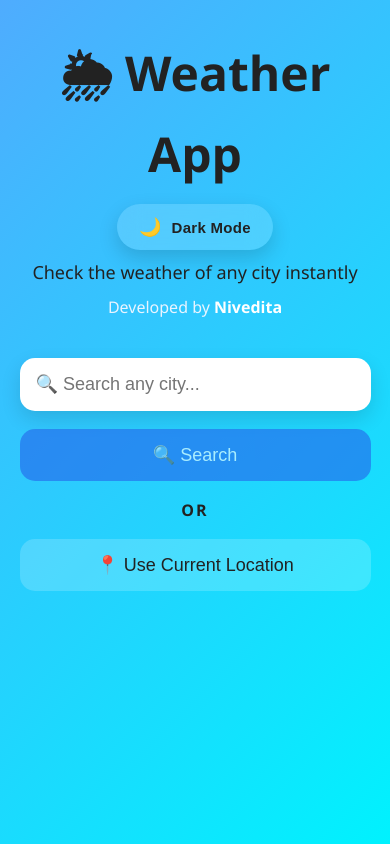
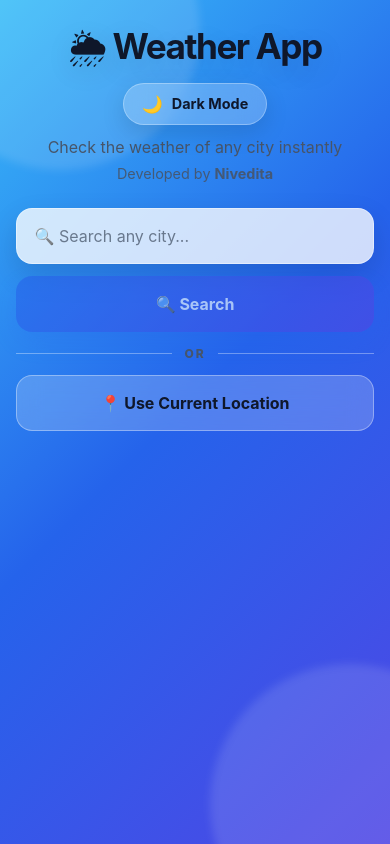
Before and after one commit to Nivedita-18/react-weather-app, a React (Vite) app: page / in a window 390 px wide. Built offline with nearby package versions, Linux system fonts and the light colour scheme; no server answers.

Commit message:
Polish weather app UI and responsive design

```diff
--- a/src/index.css
+++ b/src/index.css
@@ -1,343 +1,379 @@
-*{
-  margin:0;
-  padding:0;
-  box-sizing:border-box;
+* {
+  margin: 0;
+  padding: 0;
+  box-sizing: border-box;
 }
 
-:root{
-
-  --background:#ffffff;
-
-  --text:#222222;
-
-  --text-secondary:#555555;
-
-  --card:rgba(255,255,255,.18);
-
-  --input:#ffffff;
-
-  --button:#2563eb;
-
-  --button-text:white;
-
+:root {
+  font-family: Inter, system-ui, -apple-system, BlinkMacSystemFont, "Segoe UI", sans-serif;
+  color: #0f172a;
+  background: #0f172a;
+  font-synthesis: none;
+  text-rendering: optimizeLegibility;
 }
 
-body{
-  font-family: "Segoe UI", sans-serif;
-  margin: 0;
+body {
+  min-width: 320px;
   min-height: 100vh;
 }
 
-.container{
-  width:100%;
-  min-height:100vh;
-  padding:40px 0;
-}
-.content{
-  width:90%;
-  max-width:900px;
-  margin:auto;
+button,
+input {
+  font: inherit;
 }
 
-header{
-  text-align:center;
-  color:var(--text);
+button {
+  -webkit-tap-highlight-color: transparent;
 }
 
-header h1{
-  font-size:48px;
+.container {
+  min-height: 100vh;
+  padding: 42px 0 64px;
+  transition: background 0.7s ease, color 0.3s ease;
+  position: relative;
+  overflow: hidden;
 }
 
-header p{
-  margin-top:10px;
-  font-size:18px;
+.container::before,
+.container::after {
+  content: "";
+  position: absolute;
+  width: 280px;
+  height: 280px;
+  border-radius: 50%;
+  background: rgba(255, 255, 255, 0.12);
+  filter: blur(4px);
+  pointer-events: none;
 }
 
-/* ===== Search Box ===== */
-
-.search-box{
-  margin-top:40px;
-  display:flex;
-  justify-content:center;
-  gap:12px;
+.container::before {
+  top: -110px;
+  left: -80px;
 }
 
-.search-box input{
-  width:350px;
-  padding:14px;
-  border:none;
-  border-radius:10px;
-  font-size:16px;
-  outline:none;
+.container::after {
+  right: -100px;
+  bottom: -100px;
 }
 
-.search-box button{
-  padding:14px 24px;
-  border:none;
-  border-radius:10px;
-  background:#2563eb;
-  color:white;
-  font-size:16px;
-  cursor:pointer;
-  transition:.3s;
+.content {
+  width: min(94%, 1080px);
+  margin: 0 auto;
+  position: relative;
+  z-index: 1;
 }
 
-.search-box button:hover{
-  background:#1d4ed8;
+header {
+  text-align: center;
+  color: var(--text);
+  margin-bottom: 26px;
 }
 
-.developer{
-  margin-top:12px;
-  font-size:16px;
-  color:#eaf4ff;
+header h1 {
+  font-size: clamp(2.2rem, 5vw, 4rem);
+  line-height: 1.05;
+  letter-spacing: -1.5px;
+  text-shadow: 0 8px 30px rgba(0, 0, 0, 0.12);
 }
 
-.developer strong{
-  color:#ffffff;
+header p {
+  margin-top: 12px;
+  font-size: 1rem;
+  color: var(--text-secondary);
 }
 
-
-/* ===== Modern Search Section ===== */
-
-.search-container{
-  max-width:500px;
-  margin:40px auto;
-  display:flex;
-  flex-direction:column;
-  gap:18px;
+.developer {
+  font-size: 0.9rem !important;
+  margin-top: 8px !important;
+  opacity: 0.9;
 }
 
-.search-container input{
-  width:100%;
-  padding:16px;
-  font-size:18px;
-  border:none;
-  border-radius:15px;
-  outline:none;
+.developer strong {
+  color: inherit;
+}
+
+.theme-btn {
+  margin-top: 18px;
+  padding: 10px 18px;
+  display: inline-flex;
+  align-items: center;
+  gap: 9px;
+  background: rgba(255, 255, 255, 0.22);
+  color: var(--text);
+  border: 1px solid rgba(255, 255, 255, 0.3);
+  border-radius: 999px;
+  cursor: pointer;
+  font-size: 0.9rem;
+  font-weight: 700;
+  backdrop-filter: blur(14px);
+  box-shadow: 0 8px 24px rgba(0, 0, 0, 0.12);
+  transition: 0.25s ease;
+}
+
+.theme-btn:hover {
+  transform: translateY(-2px);
+  background: rgba(255, 255, 255, 0.34);
+}
+
+.theme-btn:active {
+  transform: scale(0.97);
+}
+
+.theme-icon {
+  font-size: 1.05rem;
+}
+
+/* Search */
+.search-container {
+  width: min(100%, 720px);
+  margin: 28px auto 30px;
+  display: grid;
+  grid-template-columns: 1fr auto;
+  gap: 12px;
+}
+
+.search-container input {
+  width: 100%;
+  min-height: 56px;
+  padding: 0 18px;
+  border: 1px solid rgba(255, 255, 255, 0.4);
+  border-radius: 16px;
+  outline: none;
   background: var(--input);
   color: var(--text);
-  box-shadow:0 8px 20px rgba(0,0,0,.12);
+  box-shadow: 0 12px 30px rgba(0, 0, 0, 0.12);
+  transition: 0.25s ease;
 }
 
-.search-container button{
-  padding:15px;
-  font-size:18px;
-  border:none;
-  border-radius:15px;
-  cursor:pointer;
-  transition:.3s;
+.search-container input::placeholder {
+  color: var(--text-secondary);
+  opacity: 0.75;
 }
 
-.search-container button:first-of-type{
-  background:#2563eb;
-  color:white;
+.search-container input:focus {
+  border-color: #2563eb;
+  box-shadow: 0 0 0 4px rgba(37, 99, 235, 0.15), 0 12px 30px rgba(0, 0, 0, 0.12);
 }
 
-.search-container button:first-of-type:hover{
-  background:#1d4ed8;
+.search-container button {
+  min-height: 56px;
+  padding: 0 22px;
+  border: none;
+  border-radius: 16px;
+  cursor: pointer;
+  font-weight: 700;
+  transition: 0.25s ease;
 }
 
-.location-btn{
-    background:var(--card);
-    color:var(--text);
-    border:2px solid #2563eb;
+.search-container button:first-of-type {
+  background: linear-gradient(135deg, #2563eb, #4f46e5);
+  color: white;
+  box-shadow: 0 10px 24px rgba(37, 99, 235, 0.28);
 }
 
-.location-btn:hover{
-  background:#2563eb;
-  color:white;
+.search-container button:first-of-type:hover:not(:disabled) {
+  transform: translateY(-2px);
+  box-shadow: 0 14px 28px rgba(37, 99, 235, 0.35);
 }
 
-.divider{
-  display:flex;
-  align-items:center;
-  justify-content:center;
+.search-container button:disabled {
+  opacity: 0.6;
+  cursor: not-allowed;
 }
 
-.divider span{
-  color:var(--text);
-  font-weight:bold;
-  letter-spacing:2px;
+.divider {
+  grid-column: 1 / -1;
+  display: flex;
+  align-items: center;
+  gap: 12px;
+  margin: 2px 0;
 }
 
-/* Modern Weather Card */
-
-.weather-card{
-  margin-top:35px;
-  background:var(--card);
-  backdrop-filter:blur(15px);
-  border-radius:25px;
-  padding:35px;
-  color: inherit;
-  text-align:center;
-  box-shadow:0 10px 30px rgba(0,0,0,.15);
-
-  animation: fadeUp .5s ease;
+.divider::before,
+.divider::after {
+  content: "";
+  height: 1px;
+  flex: 1;
+  background: rgba(255, 255, 255, 0.35);
 }
 
-.weather-card img{
-  width:130px;
+.divider span {
+  color: var(--text-secondary);
+  font-size: 0.75rem;
+  font-weight: 800;
+  letter-spacing: 2px;
 }
 
-.weather-card h1{
-  font-size:70px;
-  margin:10px 0;
+.location-btn {
+  grid-column: 1 / -1;
+  width: 100%;
+  background: rgba(255, 255, 255, 0.2);
   color: var(--text);
+  border: 1px solid rgba(255, 255, 255, 0.35) !important;
+  backdrop-filter: blur(12px);
 }
 
-.weather-card h2{
-  color: var(--text);
+.location-btn:hover {
+  transform: translateY(-2px);
+  background: rgba(255, 255, 255, 0.32);
 }
 
-.weather-card h3{
-  text-transform:capitalize;
-  font-weight:500;
-  margin-bottom:30px;
+/* Main weather card */
+.weather-card {
+  margin-top: 22px;
+  padding: clamp(24px, 5vw, 40px);
+  border: 1px solid rgba(255, 255, 255, 0.28);
+  border-radius: 28px;
+  background: var(--card);
+  backdrop-filter: blur(20px);
+  -webkit-backdrop-filter: blur(20px);
   color: var(--text);
+  text-align: center;
+  box-shadow: 0 22px 55px rgba(0, 0, 0, 0.16);
+  animation: fadeUp 0.45s ease both;
 }
 
-.weather-grid{
-  display:grid;
-  grid-template-columns:repeat(2,1fr);
-  gap:20px;
+.weather-card img {
+  width: 120px;
+  filter: drop-shadow(0 12px 18px rgba(0, 0, 0, 0.15));
 }
 
-.info-box{
-  background:rgba(255,255,255,.15);
-  border-radius:18px;
-  padding:20px;
+.weather-card h1 {
+  font-size: clamp(3.6rem, 9vw, 5.5rem);
+  line-height: 1;
+  margin: 8px 0;
+  color: var(--text);
+  letter-spacing: -3px;
 }
 
-.info-box span{
-  font-size:30px;
+.weather-card h2 {
+  color: var(--text);
+  font-size: clamp(1.3rem, 3vw, 1.8rem);
 }
 
-.info-box h4{
-  margin:10px 0;
+.weather-card h3 {
+  text-transform: capitalize;
+  font-weight: 600;
+  margin: 8px 0 28px;
+  color: var(--text-secondary);
 }
 
-.info-box p{
-  font-size:18px;
+.weather-grid {
+  display: grid;
+  grid-template-columns: repeat(2, 1fr);
+  gap: 14px;
 }
 
-.container.light{
-  --text:#222;
-  --card:rgba(255,255,255,.18);
-  --input:white;
+.info-box {
+  background: rgba(255, 255, 255, 0.16);
+  border: 1px solid rgba(255, 255, 255, 0.18);
+  border-radius: 18px;
+  padding: 18px;
+  transition: 0.25s ease;
 }
 
-.container.dark{
-
-  --text:white;
-
-  --text-secondary:#d1d5db;
-
-  --card:rgba(40,40,40,.9);
-
-  --input:#2d2d2d;
-
+.info-box:hover {
+  transform: translateY(-3px);
+  background: rgba(255, 255, 255, 0.22);
 }
 
-/* ===== Dynamic Backgrounds ===== */
-
-.container{
-  min-height:100vh;
-  transition:all .6s ease;
+.info-box span {
+  font-size: 1.7rem;
 }
 
-
-.container.light.default{
-  background:linear-gradient(135deg,#4facfe,#00f2fe);
+.info-box h4 {
+  margin: 7px 0 4px;
+  font-size: 0.85rem;
+  color: var(--text-secondary);
 }
 
-.container.light.sunny{
-  background:linear-gradient(135deg,#FDB813,#FF7E5F);
+.info-box p {
+  font-size: 1.05rem;
+  font-weight: 700;
 }
 
-.container.light.cloudy{
-  background:linear-gradient(135deg,#8EC5FC,#E0C3FC);
+/* Dynamic backgrounds */
+.container.light {
+  --text: #0f172a;
+  --text-secondary: #475569;
+  --card: rgba(255, 255, 255, 0.38);
+  --input: rgba(255, 255, 255, 0.78);
 }
 
-.container.light.rainy{
-  background:linear-gradient(135deg,#4B79A1,#283E51);
+.container.light.default {
+  background: linear-gradient(135deg, #38bdf8 0%, #2563eb 48%, #4f46e5 100%);
 }
 
-.container.light.snow{
-  background:linear-gradient(135deg,#E6F0FF,#FFFFFF);
+.container.light.sunny {
+  background: linear-gradient(135deg, #fbbf24 0%, #fb923c 48%, #f97316 100%);
 }
 
-.container.dark{
-  background: linear-gradient(
-    135deg,
-    #181818,
-    #232323,
-    #2d2d2d
-  );
+.container.light.cloudy {
+  background: linear-gradient(135deg, #93c5fd 0%, #c4b5fd 52%, #e0e7ff 100%);
 }
 
-.search-container button:disabled{
-  opacity:0.6;
-  cursor:not-allowed;
+.container.light.rainy {
+  background: linear-gradient(135deg, #475569 0%, #334155 52%, #1e293b 100%);
 }
 
-.search-container button:disabled:hover{
-  background:#2563eb;
+.container.light.snow {
+  background: linear-gradient(135deg, #dbeafe 0%, #e0e7ff 50%, #f8fafc 100%);
+}
+
+.container.dark {
+  --text: #f8fafc;
+  --text-secondary: #cbd5e1;
+  --card: rgba(15, 23, 42, 0.58);
+  --input: rgba(15, 23, 42, 0.7);
+  background: linear-gradient(135deg, #020617 0%, #0f172a 50%, #1e293b 100%);
 }
 
 @keyframes fadeUp {
   from {
     opacity: 0;
-    transform: translateY(25px);
+    transform: translateY(18px);
   }
-
   to {
     opacity: 1;
     transform: translateY(0);
   }
 }
 
-.theme-btn{
-  margin-top:18px;
-  padding:12px 22px;
+@media (max-width: 650px) {
+  .container {
+    padding: 28px 0 45px;
+  }
 
-  display:inline-flex;
-  align-items:center;
-  gap:10px;
+  .content {
+    width: min(92%, 520px);
+  }
 
-  background:rgba(255,255,255,.15);
-  color:var(--text);
+  .search-container {
+    grid-template-columns: 1fr;
+    margin-top: 24px;
+  }
 
-  border:none;
-  border-radius:50px;
+  .search-container button:first-of-type {
+    width: 100%;
+  }
 
-  cursor:pointer;
+  .weather-card {
+    border-radius: 22px;
+    padding: 24px 16px;
+  }
 
-  font-size:15px;
-  font-weight:600;
+  .weather-grid {
+    grid-template-columns: 1fr 1fr;
+    gap: 10px;
+  }
 
-  backdrop-filter:blur(12px);
-
-  box-shadow:0 8px 20px rgba(0,0,0,.15);
-
-  transition:all .3s ease;
+  .info-box {
+    padding: 14px 8px;
+  }
 }
 
-.theme-icon{
-  font-size:18px;
+@media (max-width: 380px) {
+  .weather-grid {
+    grid-template-columns: 1fr;
+  }
 }
-
-.theme-text{
-  font-size:15px;
-  letter-spacing:.3px;
-}
-
-.theme-btn:hover{
-  background:#2563eb;
-  color:white;
-  transform:translateY(-2px);
-  box-shadow:0 12px 25px rgba(37,99,235,.35);
-}
-
-.theme-btn:active{
-  transform:scale(.97);
-}
```
